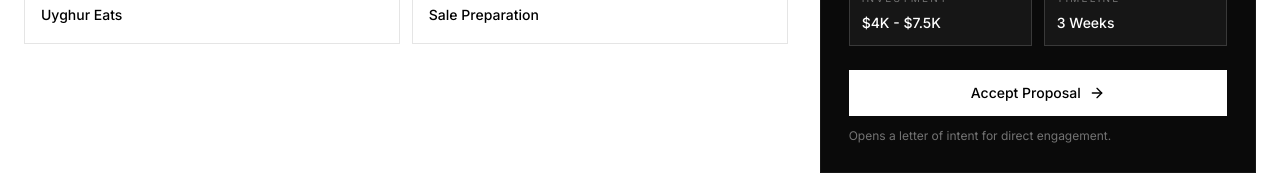
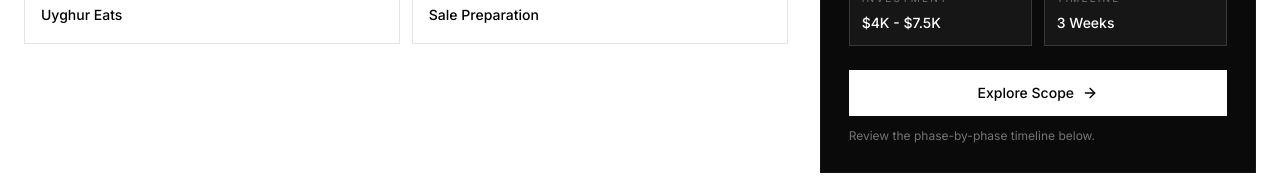
Before and after one commit to aliahm08/B2W, a React (Vite) app: page /client/uyghur-eats in a window 1280 px wide. Shown: the part 496-690 px from the top of the page. Built offline with nearby package versions, Linux system fonts and the light colour scheme.

Commit message:
style: update client portal hero cta
- Changed the first CTA in the Uyghur Eats client portal to read 'Explore Scope' instead of 'Accept Proposal'.
- Updated the CTA to be an anchor link scrolling smoothly to the Opportunity Webpage section rather than opening the acceptance modal.

```diff
--- a/src/pages/client/UyghurEatsClientPortal.tsx
+++ b/src/pages/client/UyghurEatsClientPortal.tsx
@@ -17,7 +17,7 @@ export default function UyghurEatsClientPortal() {
     const [isOfferModalOpen, setIsOfferModalOpen] = useState(false);
     const [isOfferSubmitted, setIsOfferSubmitted] = useState(false);
     const [visibleCtas, setVisibleCtas] = useState<Set<Element>>(new Set());
-    const heroCtaRef = useRef<HTMLButtonElement>(null);
+    const heroCtaRef = useRef<HTMLAnchorElement>(null);
     const endCtaRef = useRef<HTMLButtonElement>(null);
 
     useEffect(() => {
@@ -149,17 +149,24 @@ export default function UyghurEatsClientPortal() {
                                 </div>
                             </div>
 
-                            <button
+                            <a
                                 ref={heroCtaRef}
-                                type="button"
-                                onClick={openOfferModal}
+                                href="#overview"
+                                onClick={(e) => {
+                                    e.preventDefault();
+                                    const element = document.getElementById('overview');
+                                    if (element) {
+                                        const y = element.getBoundingClientRect().top + window.scrollY - 100;
+                                        window.scrollTo({ top: y, behavior: 'smooth' });
+                                    }
+                                }}
                                 className="inline-flex w-full items-center justify-center gap-2 border border-white bg-white px-4 py-3 text-sm font-medium text-black transition-colors hover:bg-neutral-200"
                             >
-                                Accept Proposal
+                                Explore Scope
                                 <ArrowRight className="w-4 h-4" />
-                            </button>
+                            </a>
                             <p className="mt-3 text-xs text-neutral-500">
-                                Opens a letter of intent for direct engagement.
+                                Review the phase-by-phase timeline below.
                             </p>
                         </aside>
                     </div>
```
